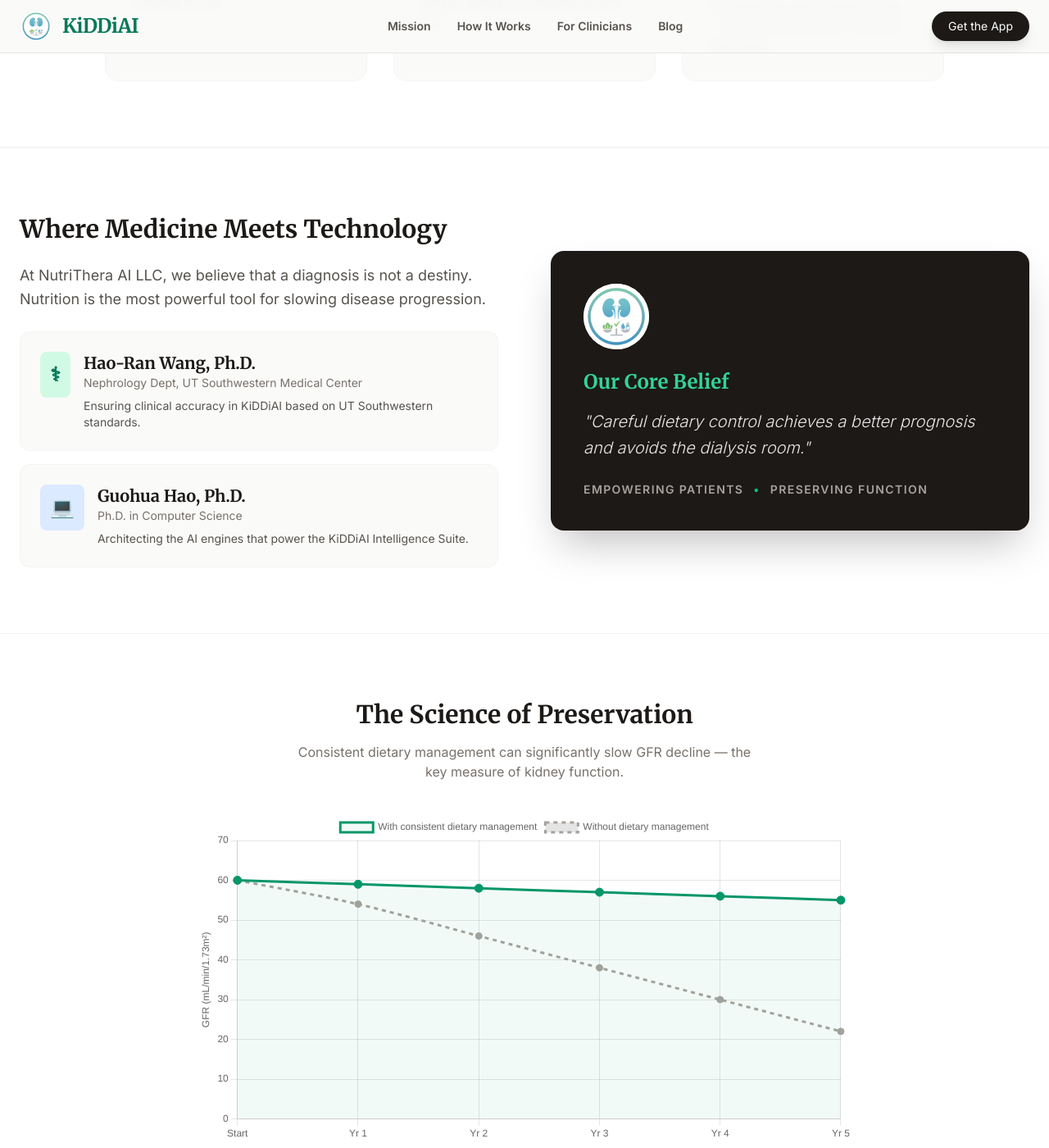
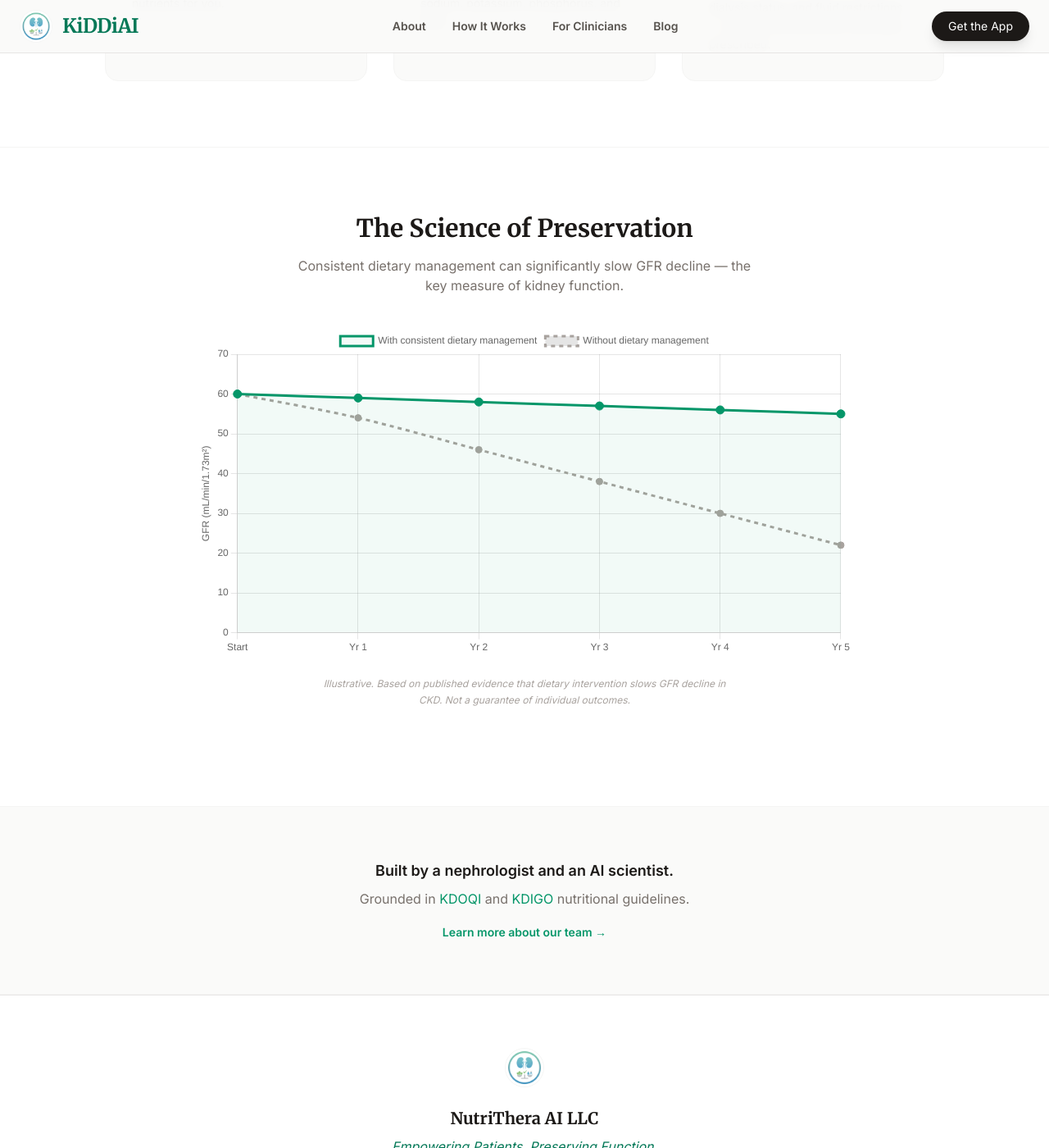
Before and after one commit to nutri-thera/kiddi-ai, a Jekyll site: the page built from index.html, in a window 1280 px wide and 1400 px high, scrolled down 1310 px. Shown: the whole window at 82% size. Built offline with Jekyll 4.4.1, drawn with Linux system fonts in a browser that asks for light colours; nearby versions of some CDN libraries.

Commit message:
replace founders section with trust strip, add /about/ page
- Remove heavy two-column founders layout and dark "Core Belief" card
- Add slim trust strip below science: credentials + guideline links
- Create /about/ page with mission, anonymous team credentials, clinical refs
- Nav: replace "Mission" anchor with "About" link
- Reorder: Hero → Features → Science → Trust Strip

Co-Authored-By: Claude Opus 4.6 <noreply@anthropic.com>

```diff
--- a/_includes/nav.html
+++ b/_includes/nav.html
@@ -7,7 +7,7 @@
             <span class="text-2xl font-bold text-emerald-700 tracking-tight serif">KiDDiAI</span>
         </a>
         <div class="hidden md:flex space-x-8 text-sm font-semibold text-stone-600">
-            <a href="/#mission" class="hover:text-emerald-700 transition">Mission</a>
+            <a href="/about/" class="hover:text-emerald-700 transition {% if page.url contains 'about' %}text-emerald-700{% endif %}">About</a>
             <a href="/how-it-works/" class="hover:text-emerald-700 transition {% if page.url contains 'how-it-works' %}text-emerald-700{% endif %}">How It Works</a>
             <a href="/for-clinicians/" class="hover:text-emerald-700 transition {% if page.url contains 'for-clinicians' %}text-emerald-700{% endif %}">For Clinicians</a>
             <a href="/blog/" class="hover:text-emerald-700 transition {% if page.url contains 'blog' %}text-emerald-700{% endif %}">Blog</a>
--- a/index.html
+++ b/index.html
@@ -64,57 +64,6 @@ description: "AI-powered diet management with a personalized daily score — tai
     </div>
 </section>
 
-<!-- Mission & Founders Section -->
-<section id="mission" class="py-20 bg-white border-y border-stone-100">
-    <div class="container mx-auto px-6">
-        <div class="grid md:grid-cols-2 gap-16 items-center">
-            <div>
-                <h2 class="text-3xl font-bold mb-6 serif text-stone-900 text-center md:text-left">Where Medicine Meets Technology</h2>
-                <p class="text-lg text-stone-600 mb-6 leading-relaxed">
-                    At NutriThera AI LLC, we believe that a diagnosis is not a destiny.
-                    Nutrition is the most powerful tool for slowing disease progression.
-                </p>
-                <div class="space-y-4">
-                    <div class="p-6 bg-stone-50 rounded-xl border border-stone-100 hover:border-emerald-200 transition cursor-default group">
-                        <div class="flex items-start gap-4">
-                            <div class="bg-emerald-100 p-3 rounded-lg text-emerald-700 text-2xl font-bold">&#9877;</div>
-                            <div>
-                                <h3 class="text-xl font-bold text-stone-900">Hao-Ran Wang, Ph.D.</h3>
-                                <p class="text-sm text-stone-500 font-medium mb-2">Nephrology Dept, UT Southwestern Medical Center</p>
-                                <p class="text-stone-600 text-sm group-hover:text-stone-900 transition">Ensuring clinical accuracy in KiDDiAI based on UT Southwestern standards.</p>
-                            </div>
-                        </div>
-                    </div>
-                    <div class="p-6 bg-stone-50 rounded-xl border border-stone-100 hover:border-blue-200 transition cursor-default group">
-                        <div class="flex items-start gap-4">
-                            <div class="bg-blue-100 p-3 rounded-lg text-blue-700 text-2xl font-bold">&#128187;</div>
-                            <div>
-                                <h3 class="text-xl font-bold text-stone-900">Guohua Hao, Ph.D.</h3>
-                                <p class="text-sm text-stone-500 font-medium mb-2">Ph.D. in Computer Science</p>
-                                <p class="text-stone-600 text-sm group-hover:text-stone-900 transition">Architecting the AI engines that power the KiDDiAI Intelligence Suite.</p>
-                            </div>
-                        </div>
-                    </div>
-                </div>
-            </div>
-            <div class="bg-stone-900 text-white p-10 rounded-2xl shadow-2xl relative overflow-hidden text-center md:text-left">
-                <div class="h-20 w-20 mb-6 mx-auto md:mx-0 rounded-full bg-white flex items-center justify-center overflow-hidden">
-                    <img src="/KiDDiAI.webp" alt="KiDDiAI Logo" class="h-full w-full object-contain" onerror="this.style.display='none'; this.parentElement.innerHTML='<div class=\'text-emerald-600 text-2xl font-bold\'>KAI</div>'">
-                </div>
-                <h3 class="text-2xl font-bold mb-4 text-emerald-400">Our Core Belief</h3>
-                <blockquote class="text-xl italic font-light mb-6 opacity-90 leading-relaxed">
-                    "Careful dietary control achieves a better prognosis and avoids the dialysis room."
-                </blockquote>
-                <div class="flex flex-wrap items-center justify-center md:justify-start gap-3 text-sm font-semibold tracking-widest uppercase text-stone-400">
-                    <span>Empowering Patients</span>
-                    <span class="text-emerald-500">&bull;</span>
-                    <span>Preserving Function</span>
-                </div>
-            </div>
-        </div>
-    </div>
-</section>
-
 <!-- Science Section -->
 <section id="science" class="py-20 bg-white">
     <div class="container mx-auto px-6">
@@ -130,3 +79,12 @@ description: "AI-powered diet management with a personalized daily score — tai
         </div>
     </div>
 </section>
+
+<!-- Trust Strip -->
+<section id="mission" class="py-16 bg-stone-50 border-y border-stone-100">
+    <div class="container mx-auto px-6 text-center max-w-2xl">
+        <p class="text-lg font-semibold text-stone-900 mb-2">Built by a nephrologist and an AI scientist.</p>
+        <p class="text-stone-500 mb-4">Grounded in <a href="https://www.kidney.org/professionals/guidelines" target="_blank" class="text-emerald-600 hover:underline">KDOQI</a> and <a href="https://kdigo.org/guidelines/ckd-evaluation-and-management/" target="_blank" class="text-emerald-600 hover:underline">KDIGO</a> nutritional guidelines.</p>
+        <a href="/about/" class="text-sm font-semibold text-emerald-600 hover:text-emerald-800 transition">Learn more about our team &rarr;</a>
+    </div>
+</section>
```
Also changed, not shown: about.md (added, +41 -0 lines).
